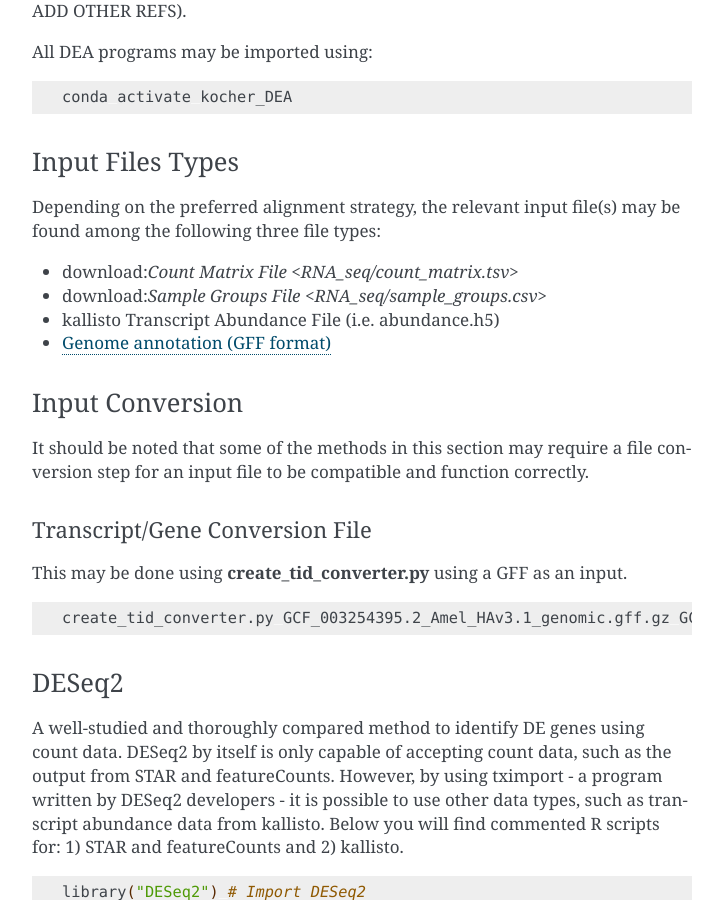
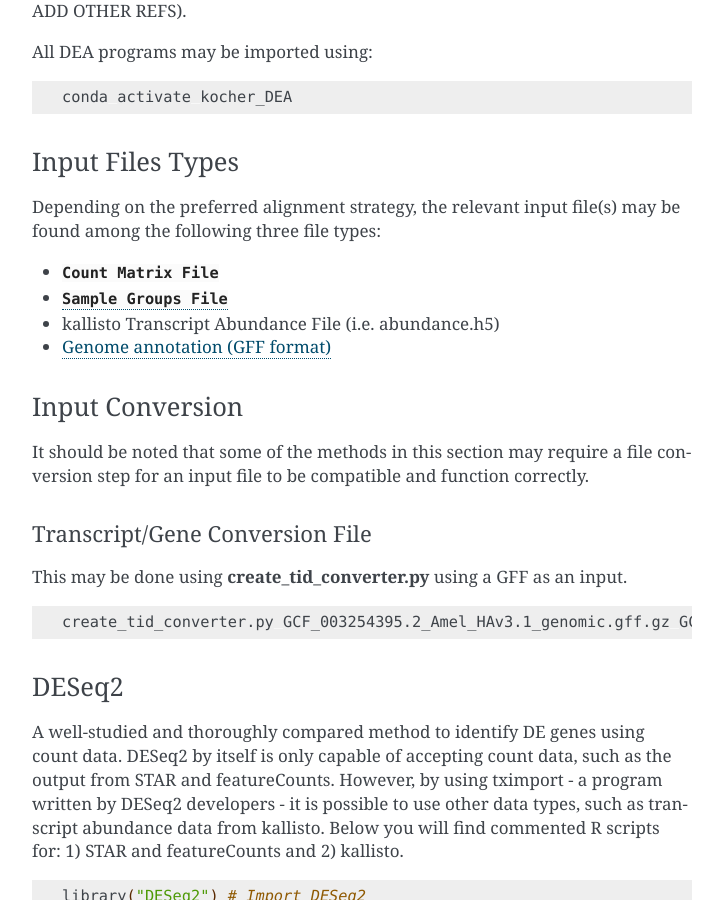
Before and after one commit to kocherlab/kocher_guides, a Sphinx documentation site: the page built from docs/Guides/RNAseq.rst, in a window 1280 px wide and 900 px high, scrolled down 8307 px. Shown: the whole window, without its empty margins (388-1111 px from the left). Built offline with Sphinx 7.4.7, drawn with Linux system fonts in a browser that asks for light colours.

Commit message:
fixed downloads

```diff
--- a/docs/Guides/RNAseq.rst
+++ b/docs/Guides/RNAseq.rst
@@ -296,8 +296,8 @@ Input Files Types
 =================
 Depending on the preferred alignment strategy, the relevant input file(s) may be found among the following three file types:
 
-* download:`Count Matrix File <RNA_seq/count_matrix.tsv>`
-* download:`Sample Groups File <RNA_seq/sample_groups.csv>`
+* :download:`Count Matrix File <RNA_seq/count_matrix.tsv>`
+* :download:`Sample Groups File <RNA_seq/sample_groups.csv>`
 * kallisto Transcript Abundance File (i.e. abundance.h5)
 * `Genome annotation  \(GFF format\) <https://ftp.ncbi.nlm.nih.gov/genomes/all/GCF/003/254/395/GCF_003254395.2_Amel_HAv3.1/GCF_003254395.2_Amel_HAv3.1_genomic.gff.gz>`_
 
```
